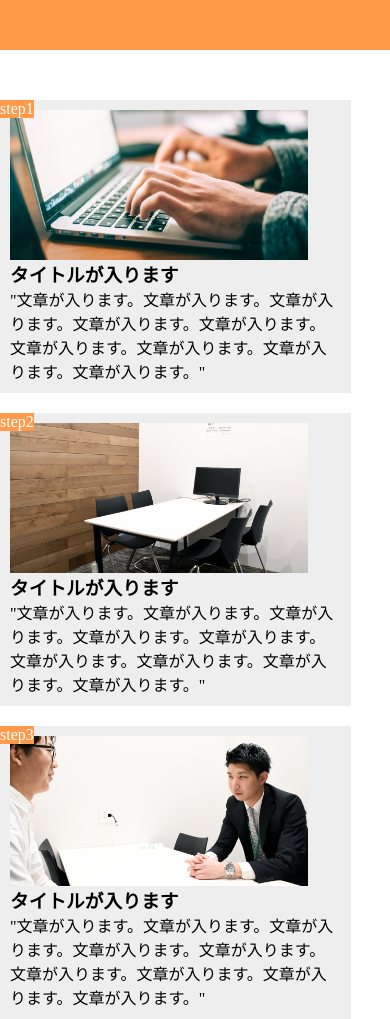
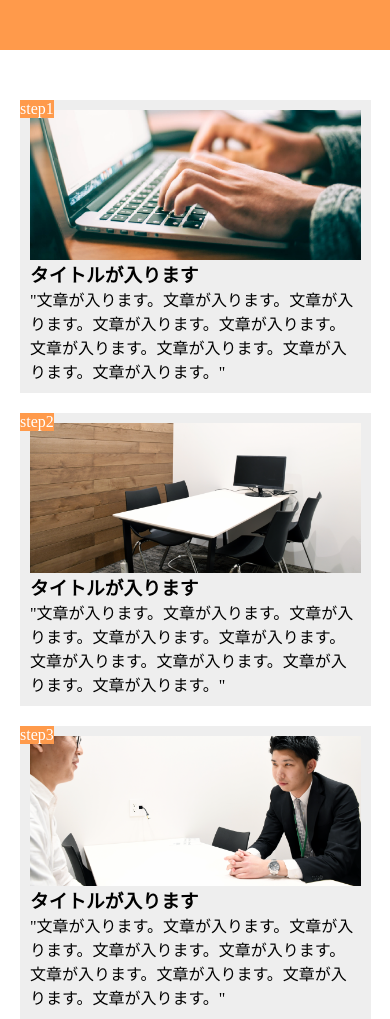
Before and after one commit to areryhgd/1-9-, a plain HTML site: page index.html in a window 390 px wide. Shown: the top 1019 px of the page. Drawn offline with Linux system fonts and the light colour scheme.

Commit message:
レスポンシブ対応の課題修正２

```diff
--- a/style.css
+++ b/style.css
@@ -76,19 +76,19 @@ footer{
  }
 
  .step-img1{
-  width: 90%;
+  width: 100%;
  }
 
  .step-img2{
-  width: 90%;
+  width: 100%;
  }
 
  .step-img3{
-  width: 90%;
+  width: 100%;
  }
 
  .step-box{
-  margin-bottom: 20px;
+  margin: 20px;
   width:90%;
  }
 
```
